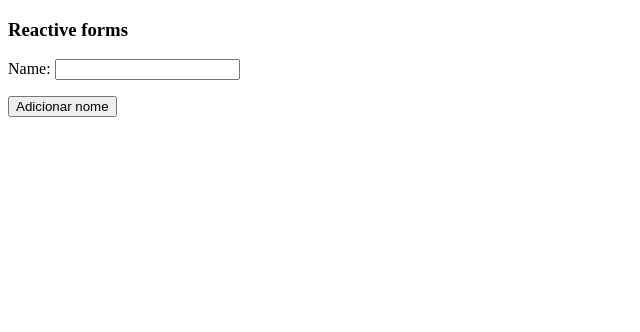
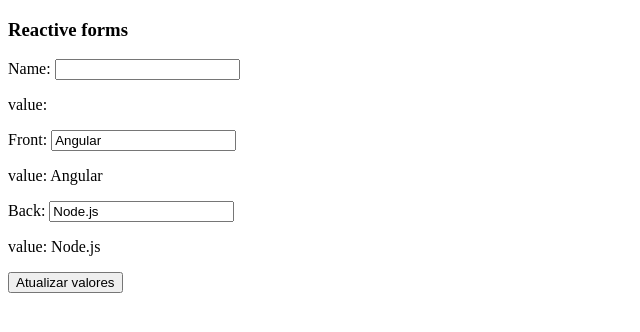
Before and after one commit to mathvsk/meu-primeiro-projeto, an Angular app: page / in a window 1280 px wide. Shown: the top 332 px of the page, without its empty margins (0-640 px from the left). Built offline with nearby package versions, Linux system fonts and the light colour scheme.

Commit message:
feat: utilizar form groups no reactive form

```diff
--- a/src/app/components/forms/reactive-forms/reactive-forms.component.html
+++ b/src/app/components/forms/reactive-forms/reactive-forms.component.html
@@ -1,15 +1,35 @@
 <h3>Reactive forms</h3>
 
-<form>
+<form [formGroup]="profileForm">
     <label>
         Name:
         <input
             type="text"
-            [formControl]="name"
+            formControlName="name"
         />
+        <p>value: {{ profileForm.value.name }}</p>
     </label>
 
-    <p>{{ name.value }}</p>
+    <div formGroupName="myStacks">
+        <label>
+            Front:
+            <input
+                type="text"
+                formControlName="front"
+            />
+            <p>value: {{ profileForm.value.myStacks?.front }}</p>
+        </label>
 
-    <button type="button" (click)="updateName()">Adicionar nome</button>
+        <label>
+            Back:
+            <input
+                type="text"
+                formControlName="back"
+            />
+            <p>value: {{ profileForm.value.myStacks?.back }}</p>
+        </label>
+    </div>
+
+
+    <button type="button" (click)="update()">Atualizar valores</button>
 </form>
--- a/src/app/components/forms/reactive-forms/reactive-forms.component.ts
+++ b/src/app/components/forms/reactive-forms/reactive-forms.component.ts
@@ -1,5 +1,5 @@
 import { Component } from '@angular/core';
-import { FormControl, ReactiveFormsModule } from '@angular/forms';
+import { FormControl, FormGroup, ReactiveFormsModule } from '@angular/forms';
 
 @Component({
   selector: 'app-reactive-forms',
@@ -9,9 +9,21 @@ import { FormControl, ReactiveFormsModule } from '@angular/forms';
   styleUrl: './reactive-forms.component.scss'
 })
 export class ReactiveFormsComponent {
-  public name = new FormControl;
+  public profileForm = new FormGroup({
+    name: new FormControl(''),
+    myStacks: new FormGroup({
+      front: new FormControl('Angular'),
+      back: new FormControl('Node.js')
+    }),
+  });
 
-  public updateName() {
-    this.name.setValue('Nancy');
+  public update() {
+    this.profileForm.patchValue({
+      name: 'John Doe',
+      myStacks: {
+        front: 'React',
+        back: 'Express.js'
+      }
+    });
   }
 }
```
